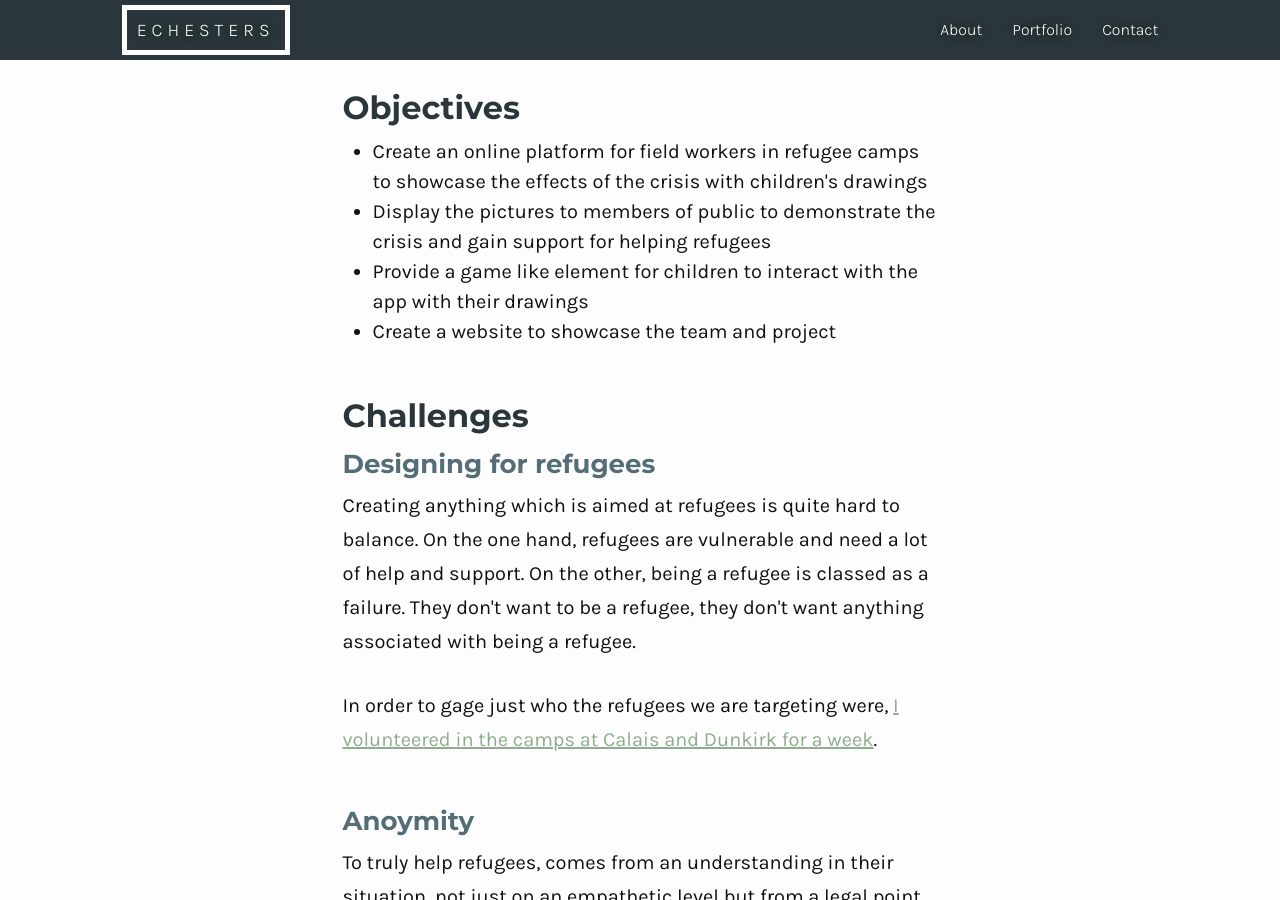
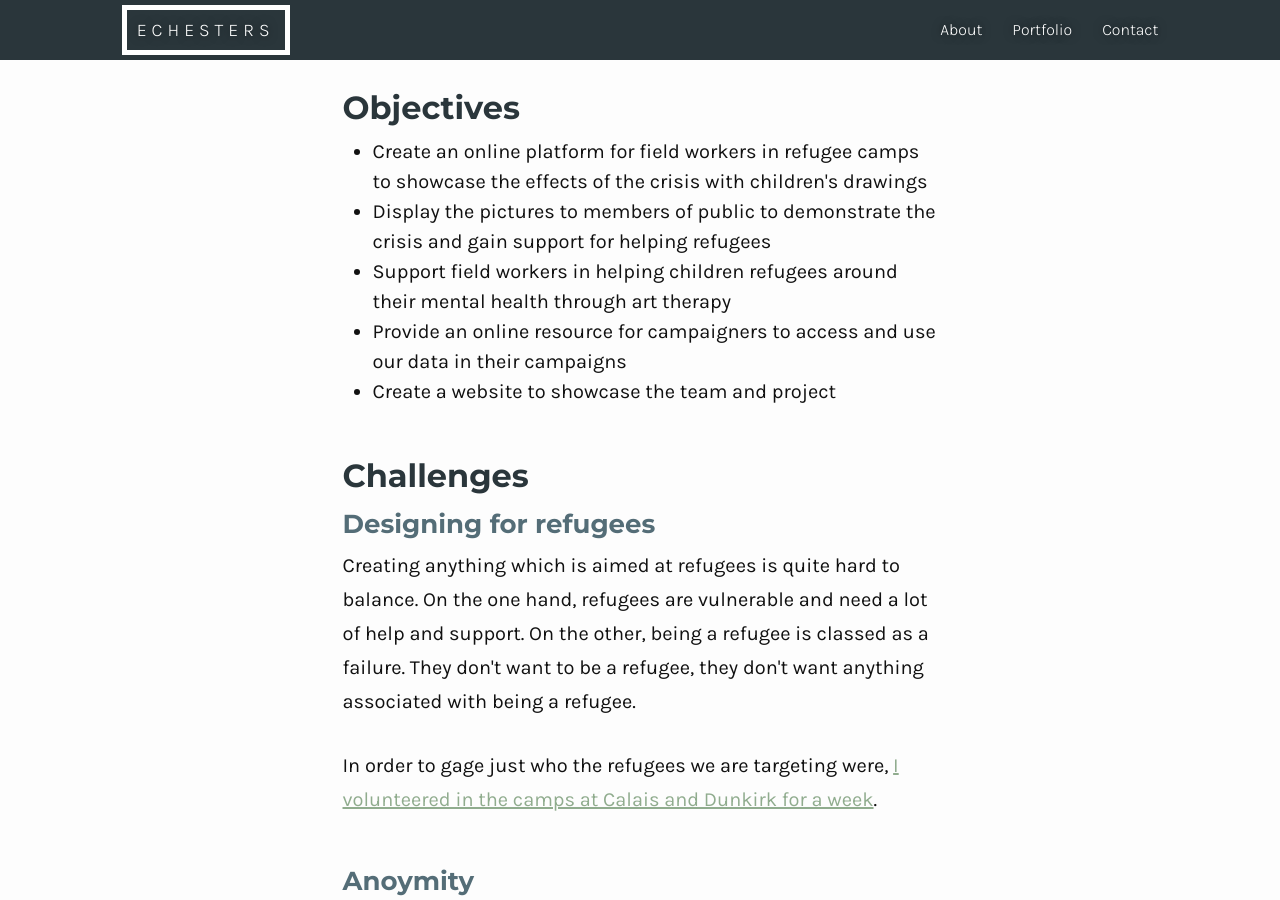
Before and after one commit to EChesters/echesters.github.io, a Jekyll site: the page built from pages/draw-my-life.html, in a window 1280 px wide and 900 px high, scrolled down 1058 px. Built offline with Jekyll 4.4.1, drawn with Linux system fonts in a browser that asks for light colours; nearby versions of some CDN libraries.

Commit message:
New amendment for DML page

```diff
--- a/pages/draw-my-life.html
+++ b/pages/draw-my-life.html
@@ -10,7 +10,8 @@ summary: My UX adventures, crafting and building an experience for refugee child
   <ul>
     <li>Create an online platform for field workers in refugee camps to showcase the effects of the crisis with children's drawings</li>
     <li>Display the pictures to members of public to demonstrate the crisis and gain support for helping refugees</li>
-    <li>Provide a game like element for children to interact with the app with their drawings</li>
+    <li>Support field workers in helping children refugees around their mental health through art therapy</li>
+    <li>Provide an online resource for campaigners to access and use our data in their campaigns</li>
     <li>Create a website to showcase the team and project</li>
     <!-- Add a link to the website case study page once done -->
   </ul>
```
